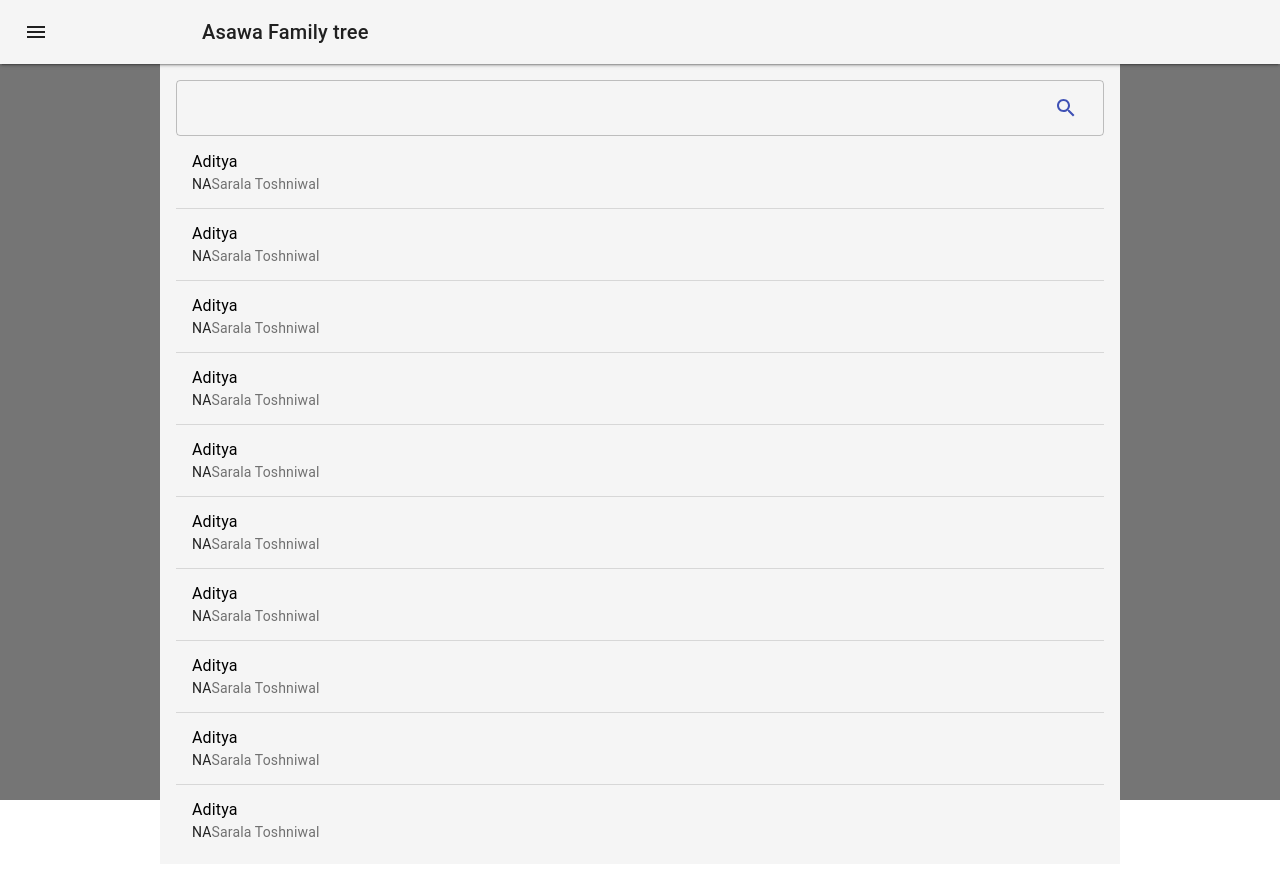
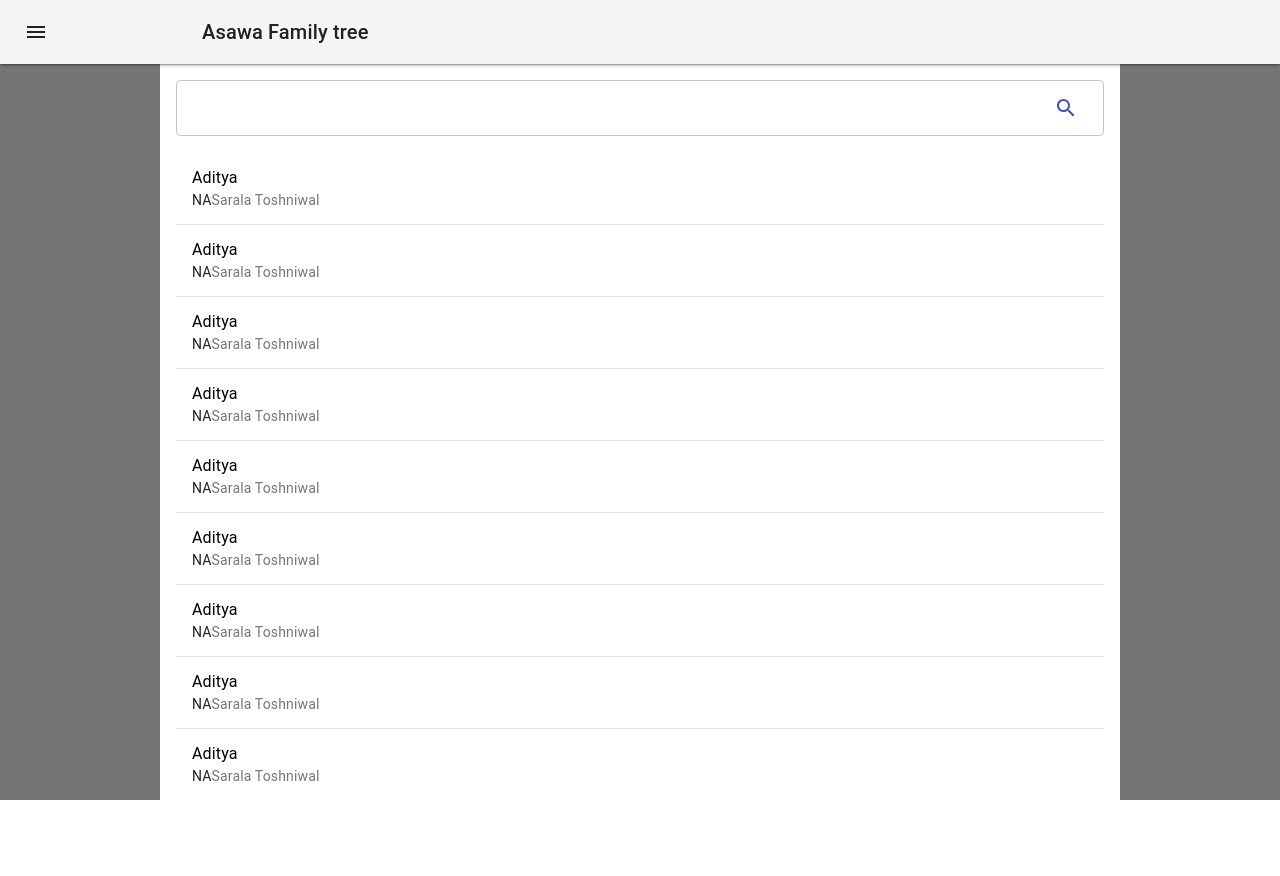
Before and after one commit to adityatoshniwal/familytree, a React app: page / in a window 1280 px wide. Shown: the top 876 px of the page. After the commit the page ends 800 px from the top, so only its background shows below. Built offline with nearby package versions, Linux system fonts and the light colour scheme.

Commit message:
Much required UI cleanup.

```diff
--- a/components/App.js
+++ b/components/App.js
@@ -1,13 +1,5 @@
 import React, { useEffect, useState } from 'react';
-import AppBar from '@material-ui/core/AppBar';
-import { Container } from '@material-ui/core';
-import Typography from '@material-ui/core/Typography';
-import Button from '@material-ui/core/Button';
-import IconButton from '@material-ui/core/IconButton';
-import SearchIcon from '@material-ui/icons/Search';
-import Grid from '@material-ui/core/Grid';
-import { InputAdornment, Input, Box, FormControl, InputLabel, OutlinedInput } from '@material-ui/core';
-import classes from './styles';
+import { Box } from '@material-ui/core';
 import ContentBody from './ContentBody'
 import appStyles from './styles';
 import AppMenu from './AppMenu';
@@ -67,27 +59,9 @@ export default function App() {
     });
 
     return (
-        <Box className={classes.body}>
+        <Box className={classes.rootBox}>
             <AppMenu />
-            <Container className={classes.content} maxWidth="md">
-                <FormControl variant="outlined" fullWidth>
-                    <OutlinedInput
-                        name="ref_id"
-                        id="ref_id"
-                        type='text'
-                        endAdornment={
-                        <>
-                            <InputAdornment position="end">
-                                <IconButton color="primary">
-                                    <SearchIcon fontSize="default"/>
-                                </IconButton>
-                            </InputAdornment>
-                        </>
-                        }
-                    />
-                </FormControl>
-                <ContentBody></ContentBody>
-            </Container>
+            <ContentBody />
         </Box>
     )
 }
--- a/components/ContentBody.js
+++ b/components/ContentBody.js
@@ -1,23 +1,44 @@
-import React, {useState, useEffect, createRef} from 'react';
+import React, {useState, useEffect, createRef, useRef} from 'react';
 import SearchResult from './SearchResult';
-import { Box } from '@material-ui/core';
 import appStyles from './styles';
+import IconButton from '@material-ui/core/IconButton';
+import SearchIcon from '@material-ui/icons/Search';
+import { InputAdornment, Box, FormControl, OutlinedInput, Container } from '@material-ui/core';
 
 export default function ContentBody(props) {
     const [contentHeight, setContentHeight] = useState(0);
-    let listParentRef = createRef();
+    let listParentRef = useRef(null);
     const classes = appStyles();
 
     useEffect(()=>{
-        setContentHeight(listParentRef.current.getBoundingClientRect().height - 50);
+        setContentHeight(listParentRef.current.getBoundingClientRect().height);
     });
 
     window.addEventListener('resize', ()=>{
-        setContentHeight(listParentRef.current.getBoundingClientRect().height - 50);
+        setContentHeight(listParentRef.current.getBoundingClientRect().height);
     })
+
     return (
-        <Box className={classes.fullBox} ref={listParentRef}>
-            <SearchResult contentHeight={contentHeight}/>
-        </Box>
+        <Container className={classes.contentBody} maxWidth="md">
+            <FormControl variant="outlined" fullWidth>
+                <OutlinedInput
+                    name="ref_id"
+                    id="ref_id"
+                    type='text'
+                    endAdornment={
+                    <>
+                        <InputAdornment position="end">
+                            <IconButton color="primary">
+                                <SearchIcon fontSize="default"/>
+                            </IconButton>
+                        </InputAdornment>
+                    </>
+                    }
+                />
+            </FormControl>
+            <Box className={classes.searchResultBox} ref={listParentRef}>
+                <SearchResult contentHeight={contentHeight}/>
+            </Box>
+        </Container>
     )
 }
--- a/components/SearchResult.js
+++ b/components/SearchResult.js
@@ -23,8 +23,6 @@ export default function SearchResult(props) {
         {'name': 'Aditya', DOB: 'NA', mother: 'Sarala Toshniwal'},
         {'name': 'Aditya', DOB: 'NA', mother: 'Sarala Toshniwal'}
     ]);
-
-    const [listHt, setListHt] = useState(0);
 
     const listParentRef = React.createRef();
 
--- a/components/styles.js
+++ b/components/styles.js
@@ -1,32 +1,24 @@
 import { makeStyles } from '@material-ui/core/styles';
 let appStyles = makeStyles((theme) => ({
-    root: {
-        height: '100%',
-    },
-    fullBox : {
-        width: '100%',
-        height: '100%'
-    },
     sideMenu: {
         width: 200,
     },
-    body: {
-        height: '100%',
-        background: '#757575'
+    rootBox: {
+        display: 'flex',
+        flexDirection: 'column',
+        background: '#757575',
+        height: '100%'
     },
-    content: {
-        background: '#F5F5F5',
-        height: '100%',
-        padding: '1rem'
+    contentBody: {
+        flexGrow: 1,
+        background: '#fff',
+        padding: theme.spacing(2),
+        display: 'flex',
+        flexDirection: 'column',
     },
-    appBar: {
-        background: '#0277BD'
-    },
-    menuButton: {
-        marginRight: theme.spacing(2),
-    },
-    title: {
+    searchResultBox : {
         flexGrow: 1,
+        marginTop: theme.spacing(2),
     },
     searchData: {
         margin: '0.5rem 0rem;'
--- a/index.html
+++ b/index.html
@@ -6,24 +6,24 @@
     <meta name="viewport" content="width=device-width, initial-scale=1, shrink-to-fit=no">
     <title>Family tree</title>
     <style>
-      html, body {
-          width: 100%;
-          height: 100%;
-          overflow: hidden;
-          margin: 0px;
-      }
-
-      #app-root {
+      body {
+        margin: 0 auto;
         position: absolute;
+        height: 100%;
         top: 0;
         bottom: 0;
         left: 0;
         right: 0;
       }
+
+      #app-root {
+        height: 100%;
+        overflow: hidden;
+      }
     </style>
   </head>
   <body>
-    <div id="app-root" style=""></div>
+    <div id="app-root"></div>
     <script src="./dist/app.bundle.js"></script>
   </body>
 </html>
```
Also changed, not shown: 1 other file (tests, documents, lock files or other folders).
